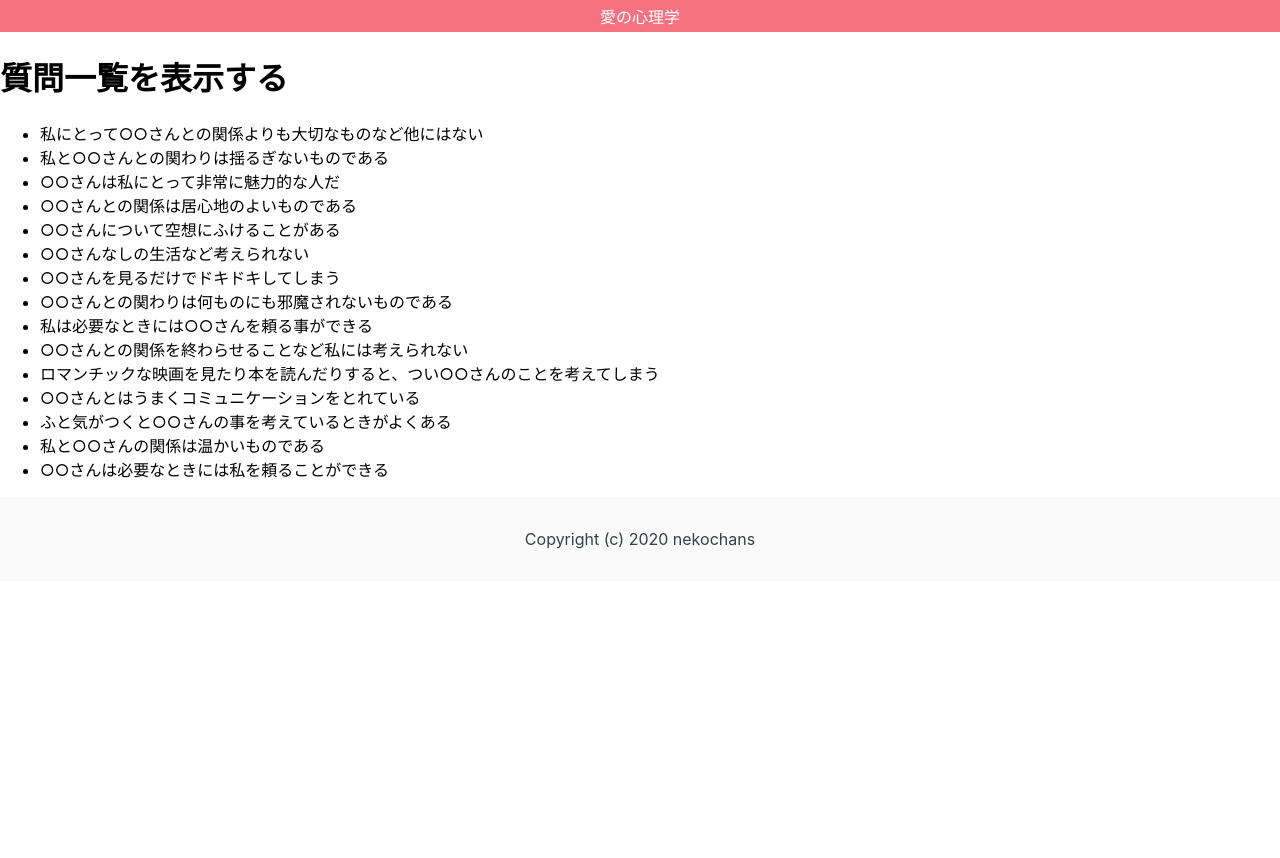
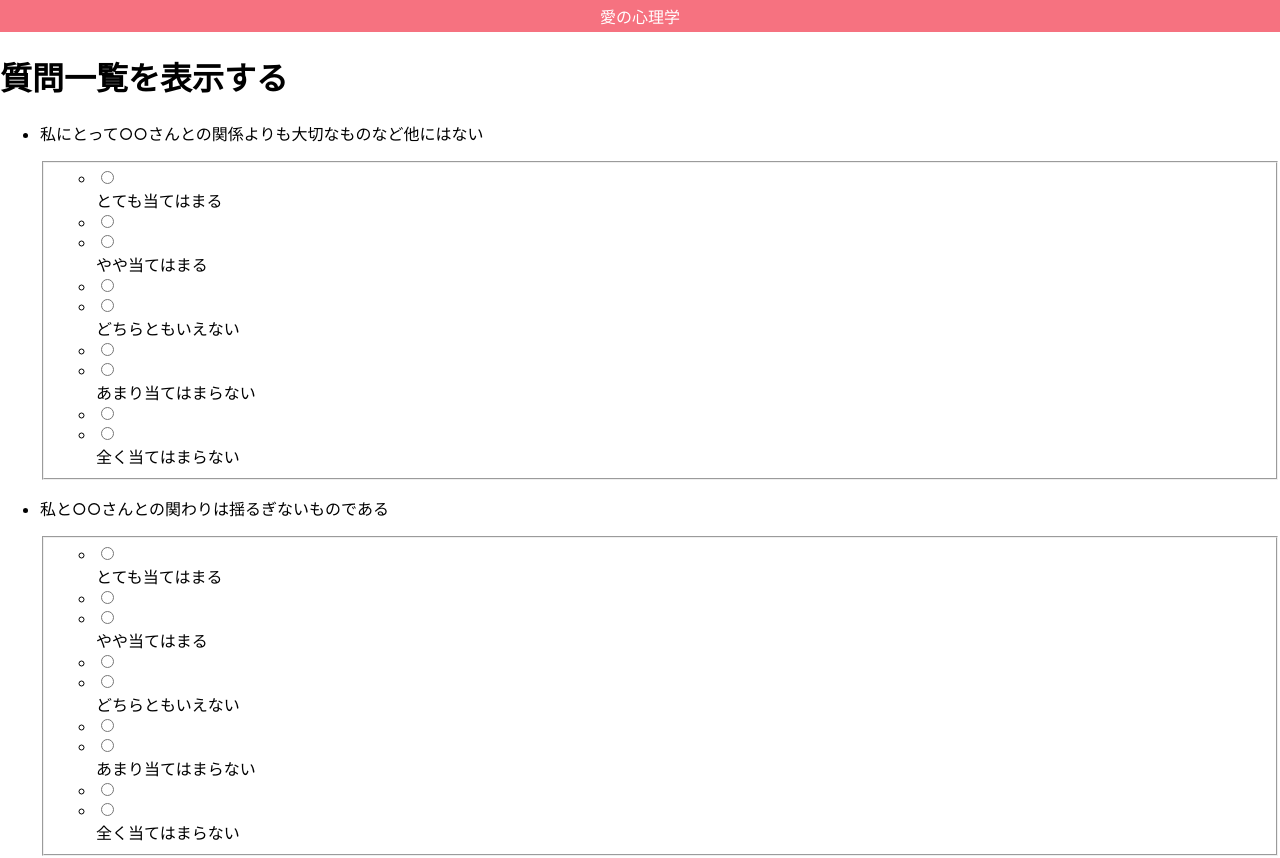
Before and after one commit to nekochans/love-psychology-web, a React (Create React App) app: page /analysis in a window 1280 px wide. Shown: the top 858 px of the page. Before the commit the page ends 800 px from the top, so only its background shows below. Built offline with nearby package versions, Linux system fonts and the light colour scheme.

Commit message:
:sparkles: #12 回答一覧取得APIの仮実装と回答の表示処理を追加

```diff
--- a/src/app/rootReducer.ts
+++ b/src/app/rootReducer.ts
@@ -5,7 +5,7 @@ import analysis from '../features/analysis/analysisSlice';
 
 const rootReducer = combineReducers({
   counter: counter.reducer,
-  question: analysis.reducer,
+  analysis: analysis.reducer,
 });
 
 export type RootState = ReturnType<typeof rootReducer>;
--- a/src/domain/question.ts
+++ b/src/domain/analysis.ts
@@ -3,7 +3,12 @@ export interface Question {
   text: string;
 }
 
-const fetchQuestions = (): Question[] => {
+export interface Answer {
+  value: string;
+  text: string;
+}
+
+export const fetchQuestions = (): Question[] => {
   return [
     {
       id: 1,
@@ -69,4 +74,16 @@ const fetchQuestions = (): Question[] => {
   ];
 };
 
-export default fetchQuestions;
+export const fetchAnswers = (): Answer[] => {
+  return [
+    { value: '1', text: 'とても当てはまる' },
+    { value: '2', text: '' },
+    { value: '3', text: 'やや当てはまる' },
+    { value: '4', text: '' },
+    { value: '5', text: 'どちらともいえない' },
+    { value: '6', text: '' },
+    { value: '7', text: 'あまり当てはまらない' },
+    { value: '8', text: '' },
+    { value: '9', text: '全く当てはまらない' },
+  ];
+};
--- a/src/features/analysis/Analysis.tsx
+++ b/src/features/analysis/Analysis.tsx
@@ -6,21 +6,40 @@ import { RootState } from '../../app/rootReducer';
 const Analysis: FC<{}> = () => {
   const dispatch = useDispatch();
 
-  const questionsState = useSelector<RootState, AnalysisState>(
-    state => state.question,
+  const analysisState = useSelector<RootState, AnalysisState>(
+    state => state.analysis,
   );
 
   useEffect(() => {
     dispatch(analysis.actions.fetchQuestions());
+    dispatch(analysis.actions.fetchAnswers());
   }, [dispatch]);
 
   return (
     <div>
       <h1>質問一覧を表示する</h1>
       <ul>
-        {questionsState.questions instanceof Array
-          ? questionsState.questions.map(question => (
-              <li key={question.id}>{question.text}</li>
+        {analysisState.questions instanceof Array
+          ? analysisState.questions.map(question => (
+              <li key={question.id}>
+                <p>{question.text}</p>
+                <fieldset>
+                  <ul>
+                    {analysisState.answers instanceof Array
+                      ? analysisState.answers.map(answer => (
+                          <li key={answer.value}>
+                            <input
+                              type="radio"
+                              name={question.id.toString()}
+                              value={answer.value}
+                            />
+                            <div>{answer.text}</div>
+                          </li>
+                        ))
+                      : ''}
+                  </ul>
+                </fieldset>
+              </li>
             ))
           : ''}
       </ul>
--- a/src/features/analysis/analysisSaga.ts
+++ b/src/features/analysis/analysisSaga.ts
@@ -1,6 +1,6 @@
 import { takeEvery, call, put } from 'redux-saga/effects';
 import analysis from './analysisSlice';
-import fetchQuestions from '../../domain/question';
+import { fetchAnswers, fetchQuestions } from '../../domain/analysis';
 
 const sleep = (microSecond: number) =>
   new Promise(resolve => setTimeout(resolve, microSecond));
@@ -12,8 +12,16 @@ function* postFetchQuestionsRequest() {
   yield put(analysis.actions.fetchQuestionsSuccess(questions));
 }
 
+function* postFetchAnswersRequest() {
+  const answers = fetchAnswers();
+  yield call(sleep, 1000);
+
+  yield put(analysis.actions.fetchAnswersSuccess(answers));
+}
+
 function* analysisSaga() {
   yield takeEvery(analysis.actions.fetchQuestions, postFetchQuestionsRequest);
+  yield takeEvery(analysis.actions.fetchAnswers, postFetchAnswersRequest);
 }
 
 export default analysisSaga;
--- a/src/features/analysis/analysisSlice.ts
+++ b/src/features/analysis/analysisSlice.ts
@@ -1,8 +1,9 @@
 import { createSlice, PayloadAction } from '@reduxjs/toolkit';
-import { Question } from '../../domain/question';
+import { Answer, Question } from '../../domain/analysis';
 
 export type AnalysisState = {
   questions?: Question[];
+  answers?: Answer[];
   isLoading: boolean;
   errorMessage: string;
 };
@@ -27,6 +28,17 @@ const analysis = createSlice({
         errorMessage: '',
       });
     },
+    fetchAnswers: () => {},
+    fetchAnswersSuccess: (
+      state: AnalysisState,
+      action: PayloadAction<Answer[]>,
+    ) => {
+      return Object.assign(state, {
+        answers: action.payload,
+        isLoading: false,
+        errorMessage: '',
+      });
+    },
   },
 });
 
```
